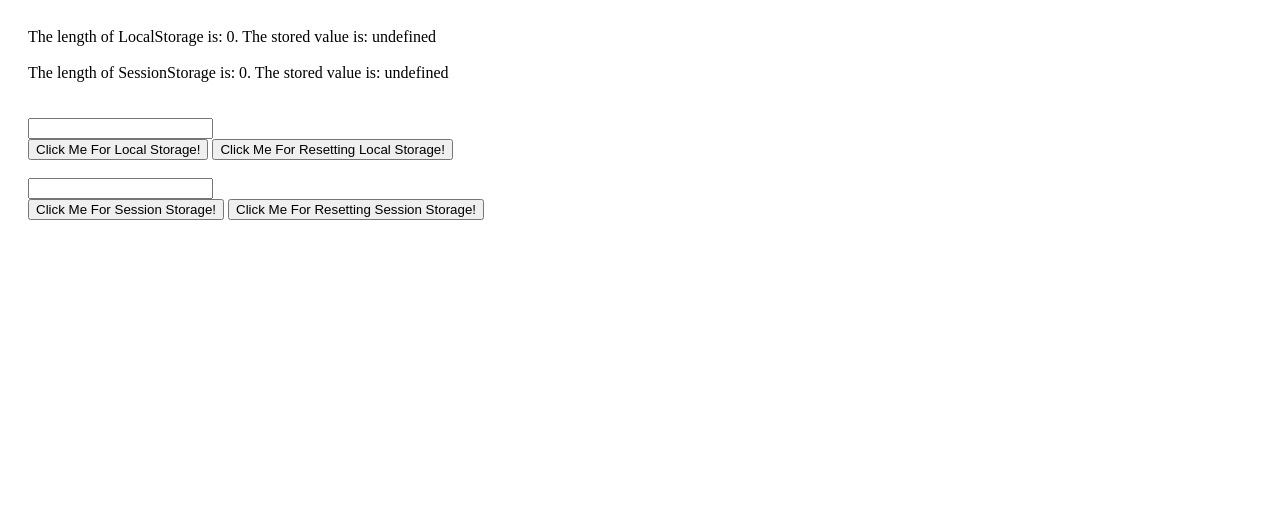
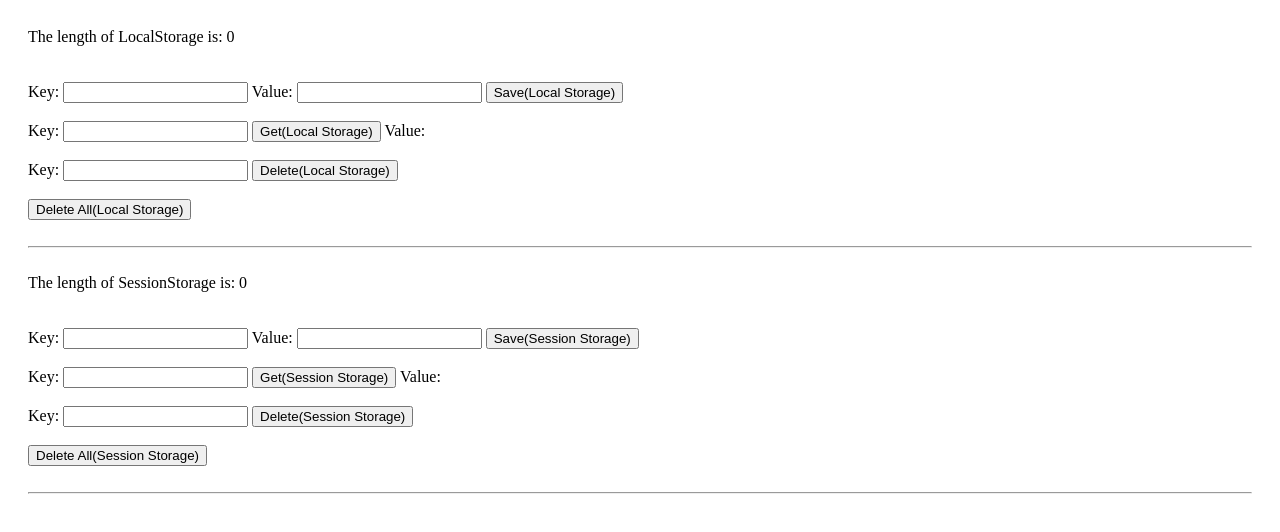
Before and after one commit to rajn-webonise/JSAssignment, a plain HTML site: page index.html in a window 1280 px wide. Drawn offline with Linux system fonts and the light colour scheme.

Commit message:
Added ability to add multiple key/value data

```diff
--- a/index.html
+++ b/index.html
@@ -1,19 +1,44 @@
 <html>
   <head><title>Ways To Store Data</title></head>
   <body style="padding: 20px; ">
+
     <div id='LSlength'> </div>
-    <br>
-    <div id='SSlength'>  </div>
     <br><br>
-    <input type="text" name="fname" id='LS'><br>
-    <button type="button" onclick="saveDataLS()">Click Me For Local Storage!</button>
-    <button type="button" onclick="resetDataLS()">Click Me For Resetting Local Storage!</button>
+
+    Key: <input type="text" name="fname" id='LS_save_key_id'>
+    Value: <input type="text" name="fname" id='LS_save_value_id'>
+    <button type="button" onclick="saveData_LS()">Save(Local Storage)</button><br><br>
+
+    Key: <input type="text" name="fname" id='LS_get_key_id'>
+    <button type="button" onclick="getData_LS()">Get(Local Storage)</button>
+    Value: <font id='LS_get_value_id'> </font> <br><br>
+
+    Key: <input type="text" name="fname" id='LS_del_key_id'>
+    <button type="button" onclick="deleteData_LS()">Delete(Local Storage)</button> <br><br>
+
+    <button type="button" onclick="resetData_LS()">Delete All(Local Storage)</button>
+
+    <br><br> <hr> <br>
+
+    <div id='SSlength'> </div>
     <br><br>
-    <input type="text" name="fname" id='SS'><br>
-    <button type="button" onclick="saveDataSS()">Click Me For Session Storage!</button>
-    <button type="button" onclick="resetDataSS()">Click Me For Resetting Session Storage!</button>
 
-  </body>
+    Key: <input type="text" name="fname" id='SS_save_key_id'>
+    Value: <input type="text" name="fname" id='SS_save_value_id'>
+    <button type="button" onclick="saveData_SS()">Save(Session Storage)</button><br><br>
+
+    Key: <input type="text" name="fname" id='SS_get_key_id'>
+    <button type="button" onclick="getData_SS()">Get(Session Storage)</button>
+    Value: <font id='SS_get_value_id'> </font> <br><br>
+
+    Key: <input type="text" name="fname" id='SS_del_key_id'>
+    <button type="button" onclick="deleteData_SS()">Delete(Session Storage)</button> <br><br>
+
+    <button type="button" onclick="resetData_SS()">Delete All(Session Storage)</button>
+
+    <br><br> <hr> <br>
+
+</body>
 
   <script src="storage.js"> </script>
 
--- a/storage.js
+++ b/storage.js
@@ -1,26 +1,42 @@
-function saveDataLS(){
-  localStorage.data = document.getElementById('LS').value;
-  updateLength();
-}
-function resetDataLS(){
-  localStorage.removeItem('data');
+
+
+var saveData_LS = saveData.bind(localStorage, "LS_save_key_id", "LS_save_value_id");
+var getData_LS = getData.bind(localStorage, "LS_get_key_id", "LS_get_value_id");
+var deleteData_LS = deleteData.bind(localStorage, "LS_del_key_id");
+var resetData_LS = resetData.bind(localStorage);
+
+var saveData_SS = saveData.bind(sessionStorage, "SS_save_key_id", "SS_save_value_id");
+var getData_SS = getData.bind(sessionStorage, "SS_get_key_id", "SS_get_value_id");
+var deleteData_SS = deleteData.bind(sessionStorage, "SS_del_key_id");
+var resetData_SS = resetData.bind(sessionStorage);
+
+function saveData(key_id, value_id){
+  key = ( document.getElementById(key_id).value );
+  value = JSON.stringify( document.getElementById(value_id).value );
+
+  this.setItem(key, value);
   updateLength();
 }
 
-function saveDataSS(){
-  sessionStorage.data = document.getElementById('SS').value;
+function getData(key_id, value_id){
+  key = document.getElementById(key_id).value;
+  document.getElementById(value_id).innerHTML = JSON.parse(this.getItem(key));
+}
+
+function deleteData(key_id){
+  key = document.getElementById(key_id).value;
+  this.removeItem(key);
   updateLength();
 }
 
-function resetDataSS(){
-  sessionStorage.removeItem('data');
+function resetData(){
+  this.clear();
   updateLength();
 }
 
+
 function updateLength() {
-  document.getElementById('LSlength').innerHTML = 'The length of LocalStorage is: ' + localStorage.length
-                                                  + ". The stored value is: " + localStorage.data;
-  document.getElementById('SSlength').innerHTML = 'The length of SessionStorage is: ' + sessionStorage.length
-                                                  + ". The stored value is: " + sessionStorage.data;
+  document.getElementById('LSlength').innerHTML = 'The length of LocalStorage is: ' + localStorage.length;
+  document.getElementById('SSlength').innerHTML = 'The length of SessionStorage is: ' + sessionStorage.length;
 }
 window.onload = updateLength();
```
